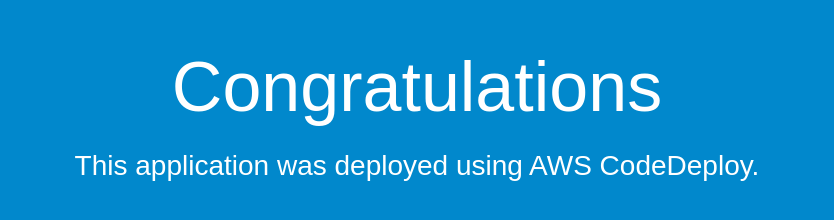
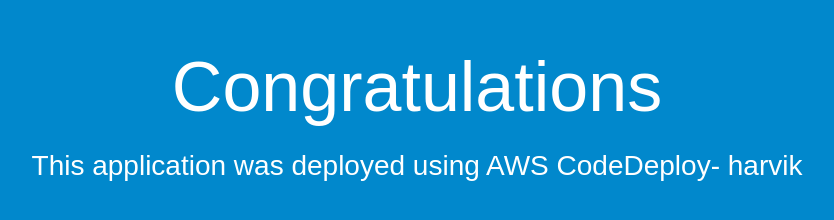
Before and after one commit to harvikkakadiya/CodeDeployGitHubDemo, a plain HTML site: page index.html in a window 1280 px wide. Shown: the whole page, without its empty margins (223-1057 px from the left). Drawn offline with Linux system fonts and the light colour scheme.

Commit message:
Update index.html

```diff
--- a/index.html
+++ b/index.html
@@ -30,7 +30,7 @@
 <body>
   <div align="center">
     <h1>Congratulations</h1>
-    <h2>This application was deployed using AWS CodeDeploy.</h2>
+    <h2>This application was deployed using AWS CodeDeploy- harvik </h2>
 
   </div>
 </body>
```
